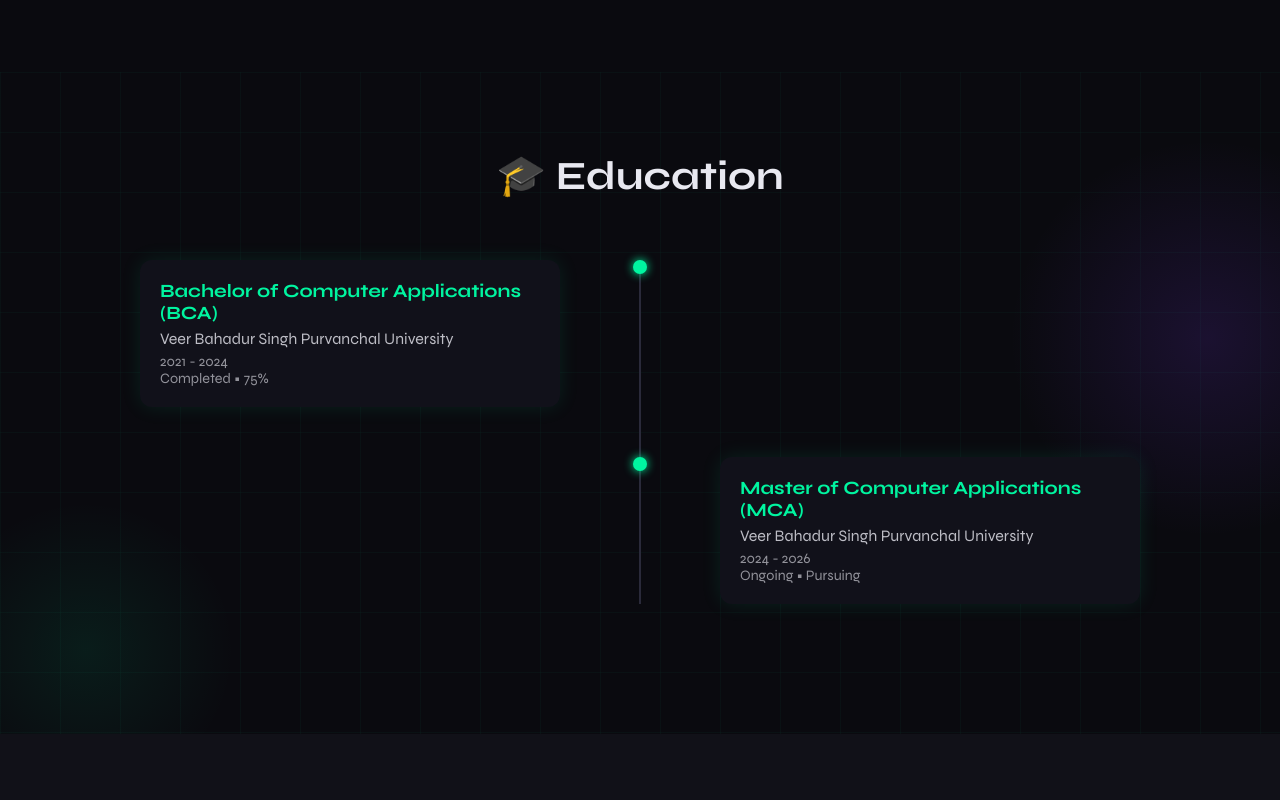
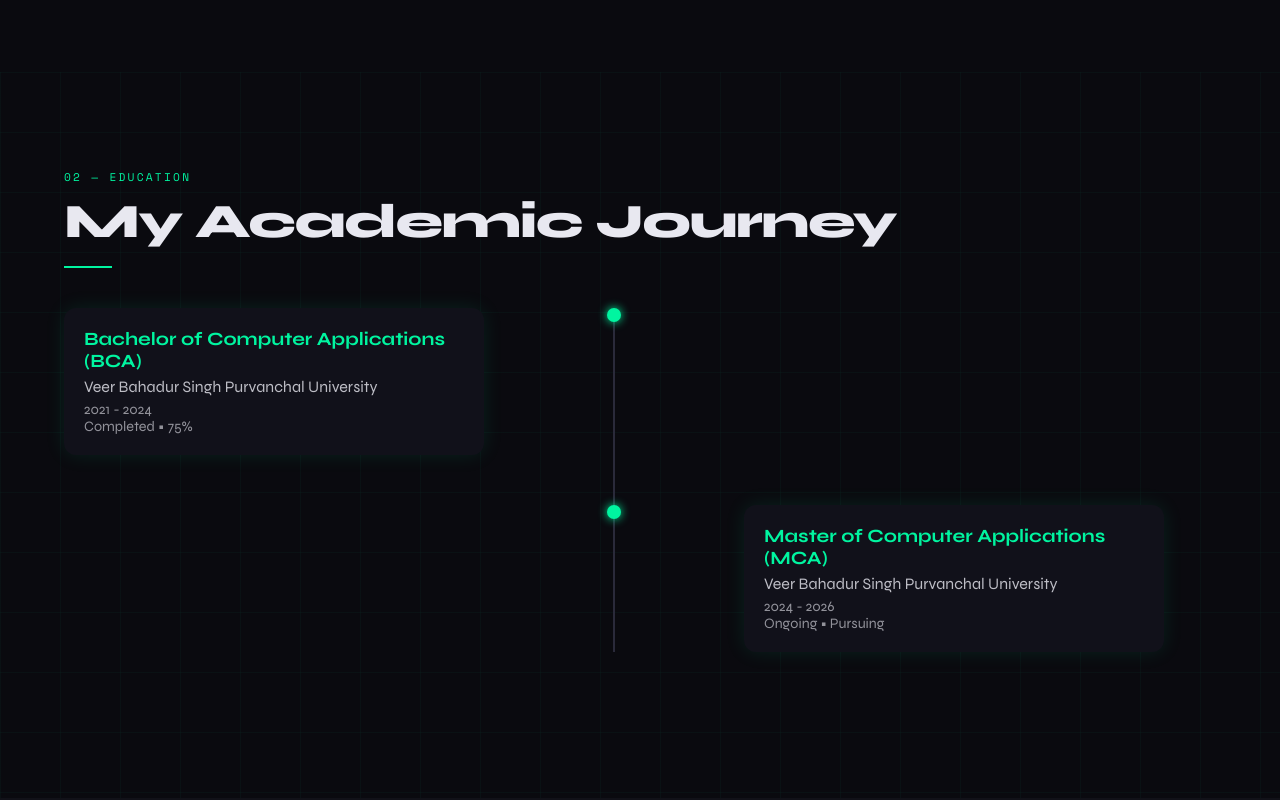
Before and after one commit to sujeetvishwakarma83/my-portfolio, a React (Create React App) app: page / in a window 1280 px wide. Shown: the part 2160-2960 px from the top of the page. Built offline with nearby package versions, Linux system fonts and the light colour scheme.

Commit message:
fix eduction position

```diff
--- a/src/components/Education.jsx
+++ b/src/components/Education.jsx
@@ -17,18 +17,20 @@
     },
   ];
 
+  const isMobile = window.innerWidth <= 768;
+
   return (
     <section
       id="education"
       style={{
-        padding: "80px 20px",
+        padding: isMobile ? "4rem 1.5rem" : "6rem 4rem", // ✅ SAME AS ABOUT
         background: darkMode ? "transparent" : "#f0faf5",
         color: darkMode ? "#e8e8f0" : "#1a1a2e",
         position: "relative",
         overflow: "hidden",
       }}
     >
-      {/* Grid */}
+      {/* BACKGROUND GRID */}
       {darkMode && (
         <div
           style={{
@@ -42,56 +44,54 @@
         />
       )}
 
-      {/* Purple Glow */}
-      {darkMode && (
+      {/* CONTENT */}
+      <div style={{ position: "relative", zIndex: 1 }}>
+
+        {/* 🔥 SAME AS ABOUT HEADING */}
+
+        {/* Label */}
         <div
           style={{
-            position: "absolute",
-            top: "10%",
-            right: "-10%",
-            width: "400px",
-            height: "400px",
-            background:
-              "radial-gradient(circle, rgba(124,58,237,0.15) 0%, transparent 70%)",
-            pointerEvents: "none",
+            fontFamily: "Space Mono, monospace",
+            fontSize: "0.7rem",
+            letterSpacing: "0.2em",
+            color: "#00f5a0",
+            textTransform: "uppercase",
+            marginBottom: "0.5rem",
+          }}
+        >
+          02 — Education
+        </div>
+
+        {/* Title */}
+        <h2
+          style={{
+            fontSize: "clamp(2rem, 4vw, 3rem)",
+            fontWeight: 800,
+            letterSpacing: "-0.03em",
+            marginBottom: "1rem",
+            color: darkMode ? "#e8e8f0" : "#1a3a2e",
+          }}
+        >
+          My Academic Journey
+        </h2>
+
+        {/* Divider */}
+        <div
+          style={{
+            width: "48px",
+            height: "2px",
+            background: "#00f5a0",
+            marginBottom: "2.5rem",
           }}
         />
-      )}
 
-      {/* Green Glow */}
-      {darkMode && (
-        <div
-          style={{
-            position: "absolute",
-            bottom: "-10%",
-            left: "-5%",
-            width: "300px",
-            height: "300px",
-            background:
-              "radial-gradient(circle, rgba(0,245,160,0.08) 0%, transparent 70%)",
-            pointerEvents: "none",
-          }}
-        />
-      )}
-
-      <div style={{ position: "relative", zIndex: 1 }}>
-        {/* Heading */}
-        <h2
-          style={{
-            textAlign: "center",
-            fontSize: "clamp(1.8rem, 5vw, 2.5rem)",
-            marginBottom: "60px",
-            fontWeight: "bold",
-          }}
-        >
-          🎓 Education
-        </h2>
-
+        {/* TIMELINE CONTAINER (FIXED ALIGNMENT) */}
         <div
           style={{
             position: "relative",
-            maxWidth: "1000px",
-            margin: "0 auto",
+            maxWidth: "1100px", // ✅ SAME AS ABOUT
+            margin: "0", // ❌ NO center align
           }}
         >
           {/* Center Line */}
@@ -123,7 +123,7 @@
                   position: "relative",
                 }}
               >
-                {/* 🔥 HOVER CARD */}
+                {/* CARD */}
                 <motion.div
                   whileHover={{
                     scale: 1.05,
@@ -158,7 +158,7 @@
                   </p>
                 </motion.div>
 
-                {/* Dot */}
+                {/* DOT */}
                 <div
                   style={{
                     position: "absolute",
```
